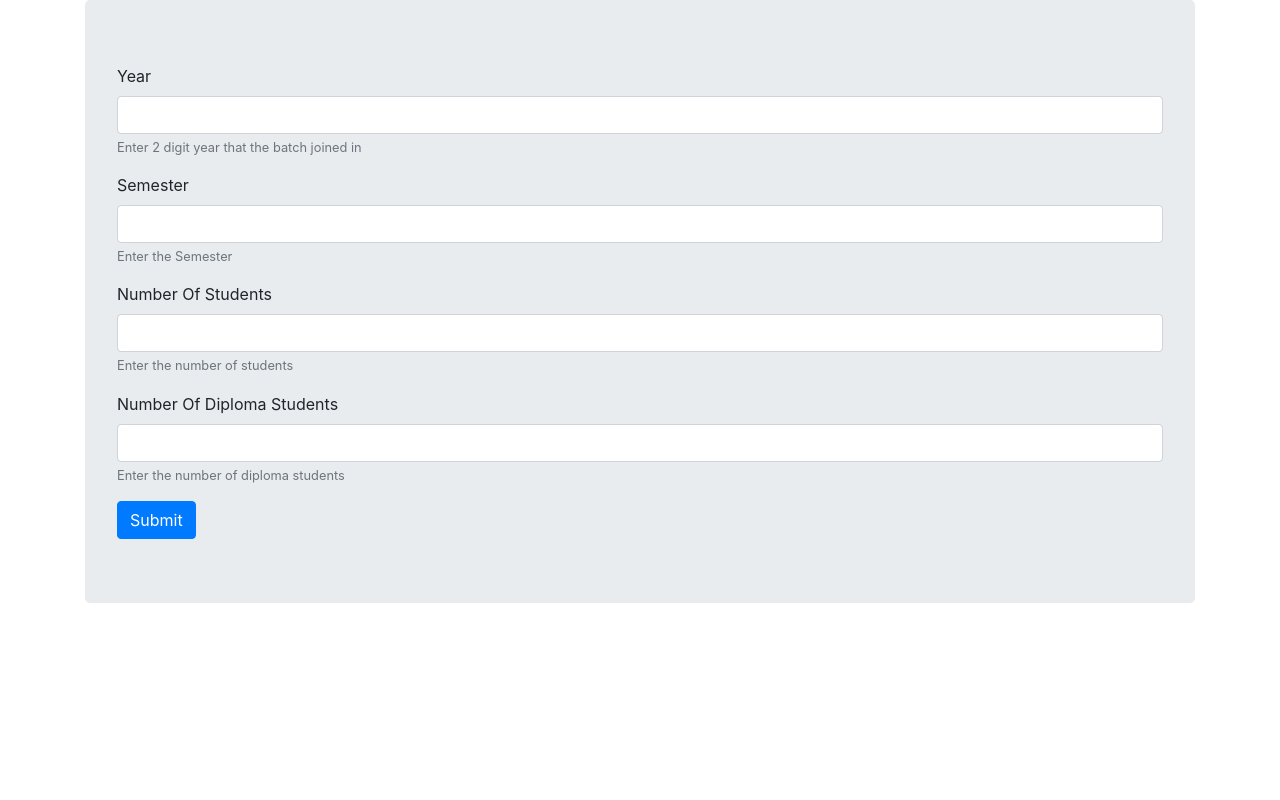
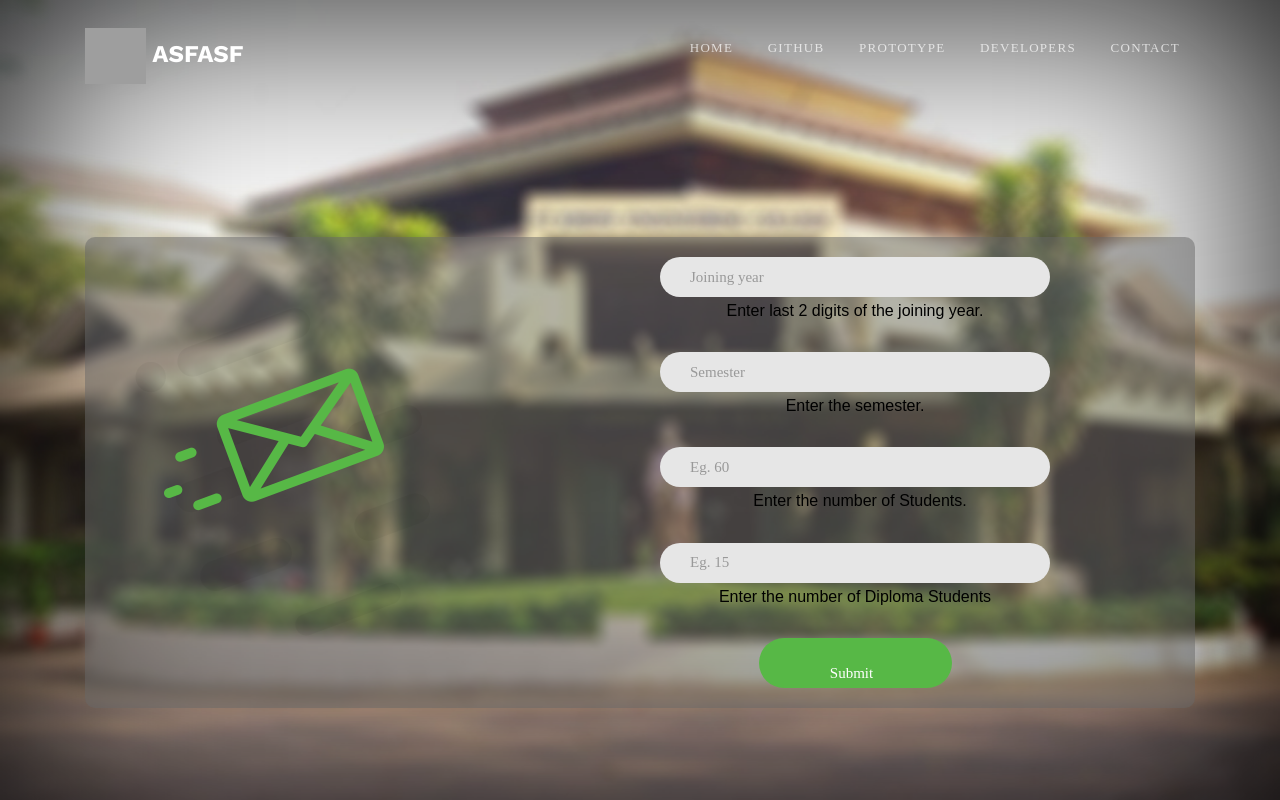
Before and after one commit to WinstonPais/MarksWebScraping, a Django app: page /mainApp/inputPage/ in a window 1280 px wide. Run offline with Django 3.2, Linux system fonts and the light colour scheme; some libraries are stand-ins or nearby versions; some web fonts are replaced; grey boxes are pictures that could not be loaded.

Commit message:
fixed last commit

```diff
--- a/template/mainApp/baseWithContainerAndJumbotron.html
+++ /dev/null
@@ -1,18 +0,0 @@
-<!DOCTYPE html>
-{% load static %}
-<html lang="en" dir="ltr">
-  <head>
-    <link rel="stylesheet" href="https://stackpath.bootstrapcdn.com/bootstrap/4.3.1/css/bootstrap.min.css" integrity="sha384-ggOyR0iXCbMQv3Xipma34MD+dH/1fQ784/j6cY/iJTQUOhcWr7x9JvoRxT2MZw1T" crossorigin="anonymous">
-    <meta charset="utf-8">
-    {% block title_block %}
-    {% endblock %}
-  </head>
-  <body>
-    <div class="container">
-      <div class="jumbotron">
-        {% block body_block %}
-        {% endblock %}
-      </div>
-    </div>
-  </body>
-</html>
--- a/template/mainApp/inputPage.html
+++ b/template/mainApp/inputPage.html
@@ -1,32 +1,118 @@
-<!DOCTYPE html>
-{% extends "mainApp/baseWithContainerAndJumbotron.html" %}
-  {% block title_block %}
-    <title>Input Form</title>
-  {% endblock %}
+<!DOCTYPE HTML>
+{% load static %}
+<html>
+	<head>
 
-  {% block body_block %}
-    <form action="{% url 'mainApp:results' %}" method="post">
-      {% csrf_token %}
-      <div class="form-group">
-        <label for="yearinput">Year</label>
-        <input type="number" name="year" class="form-control" id="yearinput" aria-describedby="yearinputHelp">
-        <small id="yearinputhelp" class="form-text text-muted">Enter 2 digit year that the batch joined in</small>
-      </div>
-      <div class="form-group">
-        <label for="seminput">Semester</label>
-        <input type="number" name="semester" class="form-control" id="seminput" aria-describedby="semHelp">
-        <small id="semhelp" class="form-text text-muted">Enter the Semester</small>
-      </div>
-      <div class="form-group">
-        <label for="noOfS">Number Of Students</label>
-        <input type="number" name="noOfS" class="form-control" id="noOfS" aria-describedby="noOfSHelp">
-        <small id="noOfSHelp" class="form-text text-muted">Enter the number of students</small>
-      </div>
-      <div class="form-group">
-        <label for="noOfD">Number Of Diploma Students</label>
-        <input type="number" name="noOfD" class="form-control" id="noOfD" aria-describedby="noOfSHelp">
-        <small id="noOfSHelp1" class="form-text text-muted">Enter the number of diploma students</small>
-      </div>
-      <button type="submit" class="btn btn-primary">Submit</button>
-    </form>
-  {% endblock %}
+	<meta charset="utf-8">
+	<meta http-equiv="X-UA-Compatible" content="IE=edge">
+	<title>Lawmaker &mdash; Website Template by Colorlib</title>
+	<meta name="viewport" content="width=device-width, initial-scale=1">
+  <!-- Facebook and Twitter integration -->
+	<meta property="og:title" content=""/>
+	<meta property="og:image" content=""/>
+	<meta property="og:url" content=""/>
+	<meta property="og:site_name" content=""/>
+	<meta property="og:description" content=""/>
+	<meta name="twitter:title" content="" />
+	<meta name="twitter:image" content="" />
+	<meta name="twitter:url" content="" />
+	<meta name="twitter:card" content="" />
+
+	<link href="https://fonts.googleapis.com/css?family=Work+Sans:300,400,700" rel="stylesheet">
+
+	<link rel="stylesheet" href="{% static "css/animate.css" %}">
+	<link rel="stylesheet" href="https://stackpath.bootstrapcdn.com/bootstrap/4.5.0/css/bootstrap.min.css" integrity="sha384-9aIt2nRpC12Uk9gS9baDl411NQApFmC26EwAOH8WgZl5MYYxFfc+NcPb1dKGj7Sk" crossorigin="anonymous">
+	<link rel="stylesheet" href="{% static "css/flexslider.css" %}">
+	<link rel="stylesheet" href="{% static "css/style0.css" %}">
+  <link rel="stylesheet" type="text/css" href="{% static "css/form.css" %}">
+	<style media="screen">
+		html,body{
+			height: 100%;
+		}
+		background-image{
+			width: 100%;
+			height: 100%;
+		}
+	</style>
+	</head>
+	<body style="background-image: url('../../static/images/sjeccamblur.jpg');background-size: cover; box-shadow: inset 0 0 15rem rgba(0,0,0,1);">
+
+	<div class="ftco-loader"></div>
+
+	<div style="height: 100%;" id="page">
+	<nav class="ftco-nav" role="navigation">
+		<div class="top-menu">
+			<div class="container">
+				<div class="row">
+					<div class="col-md-3">
+						<div id="ftco-logo"> <img src="https://www.sjec.ac.in/images/sjec-full-logo.png" width="61" height="56" alt=""> <span style="color:white;">ASFASF</span> </div>
+					</div>
+					<div class="col-md-9 text-right menu-1">
+						<ul>
+							<li><a href="{% url 'index' %}">Home</a></li>
+							<li><a href="https://github.com/WinstonPais/MarksWebScraping">GitHub</a></li>
+							<li><a href="{% url 'mainApp:inputPage' %}">Prototype</a></li>
+							<li><a href="#">Developers</a></li>
+							<li><a href="{% url 'mainApp:contact' %}">Contact</a></li>
+						</ul>
+					</div>
+				</div>
+			</div>
+		</div>
+	</nav>
+
+	<div style="margin-bottom:5em;" class="container">
+		<div class="container-contact1" style="width:100%; ">
+			<div class="row " style="width:100%;">
+				<div class="col-md-6 align-self-center">
+					<img src= "{% static "images/img-01.png" %}">
+				</div>
+					<div class=" col-md-6 text-center js-fullheight slider-text" style="">
+			   				<div class="slider-text-inner">
+									<form class="contact1-form validate-form ">
+											<div class="wrap-input1 validate-input" data-validate="Type the last 2 digits of the year that the batch joined in.">
+												<input id="joining-year" class="input1" type="text" name="joining-year" placeholder="Joining year">
+												<span class="shadow-input1"></span>
+												<label class="input-input1" style="color:black; for="email">Enter last 2 digits of the joining year.</label>
+											</div>
+											<div class="wrap-input1 validate-input" data-validate="Type the Semester">
+												<input class="input1" type="text" name="sem" placeholder="Semester">
+												<span class="shadow-input1"></span>
+												<label class="input-input1" style="color:black; for="sem">Enter the semester.</label>
+											</div>
+
+											<div class="wrap-input1 validate-input" data-validate = "Number of students required: 60">
+												<input id="student_number" class="input1" type="text" name="student_number" placeholder="Eg. 60">
+												<span class="shadow-input1"></span>
+												<label class="input-input1" style="color:black; padding-left:10px;" for="student_number">Enter the number of Students.</label>
+											</div>
+
+
+											<div class="wrap-input1 validate input" data-validate = "No.of Diploma Students is required: 15">
+												<input id="diploma" class="input1" type="text" name="diploma" placeholder="Eg. 15">
+												<span class="shadow-input1"></span>
+												<label class="label-input100" style="color:black; for="diploma">Enter the number of Diploma Students</label>
+											</div>
+
+											<div class="container-contact1-form-btn" style= "text-align:center">
+												<button class="contact1-form-btn">
+													<span style="padding-top:20px">
+														Submit
+														<i class="fa fa-long-arrow-right" aria-hidden="true"></i>
+													</span>
+												</button>
+											</div>
+
+								</form>
+			   				</div>
+			   			</div>
+
+				</div>
+	</div>
+
+	<script src="https://code.jquery.com/jquery-3.5.1.min.js" integrity="sha256-9/aliU8dGd2tb6OSsuzixeV4y/faTqgFtohetphbbj0=" crossorigin="anonymous"></script>
+	<script src="{% static "js/jquery.waypoints.min.js" %}"></script>
+	<script src="{% static "js/jquery.flexslider-min.js" %}"></script>
+	<script src="{% static "js/main.js" %}"></script>
+	</body>
+</html>
```
Also changed, not shown: template/mainApp/index.html (+22 -54 lines), static/images/sjeccam blur ark.jpg (added).
